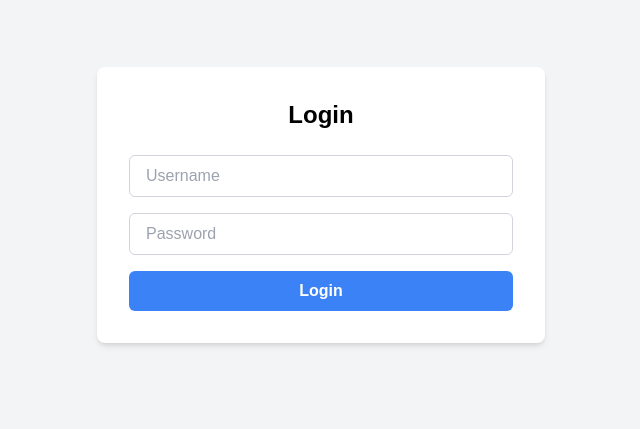
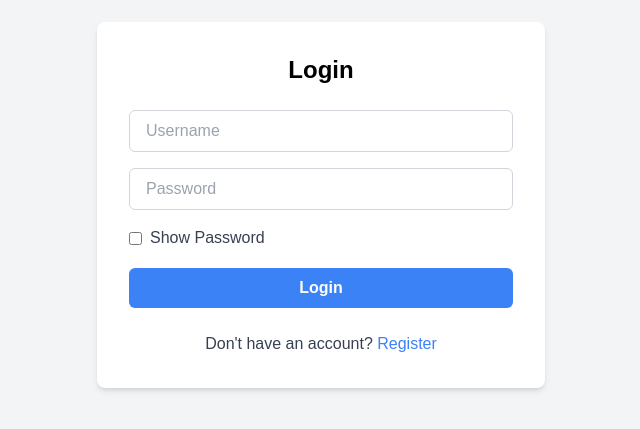
Before and after one commit to VexuBGM/AvaTour, a Next.js app in the folder frontend/: page /login in a window 1280 px wide. Shown: the part 195-624 px from the top of the page, without its empty margins (319-959 px from the left). Built offline with nearby package versions, Linux system fonts and the light colour scheme.

Commit message:
style: essentials for login/register

```diff
--- a/frontend/src/app/login/page.tsx
+++ b/frontend/src/app/login/page.tsx
@@ -8,10 +8,15 @@ import '../globals.css';
 export default function Login() {
   const [formData, setFormData] = useState({ username: '', password: '' });
   const [message, setMessage] = useState('');
+  const [showPassword, setShowPassword] = useState(false);
   const router = useRouter();
 
   const handleChange = (e: React.ChangeEvent<HTMLInputElement>) => {
     setFormData({ ...formData, [e.target.name]: e.target.value });
+  };
+
+  const handleTogglePassword = () => {
+    setShowPassword(!showPassword);
   };
 
   const handleSubmit = async (e: React.FormEvent) => {
@@ -47,12 +52,23 @@ export default function Login() {
           />
           <input
             name="password"
-            type="password"
+            type={showPassword ? "text" : "password"}
             placeholder="Password"
             value={formData.password}
             onChange={handleChange}
             className="w-full px-4 py-2 border border-gray-300 rounded-md focus:outline-none focus:ring-2 focus:ring-blue-500"
           />
+          <div className="mt-2">
+            <label className="inline-flex items-center text-gray-700">
+              <input
+                type="checkbox"
+                checked={showPassword}
+                onChange={handleTogglePassword}
+                className="form-checkbox"
+              />
+              <span className="ml-2 select-none">Show Password</span>
+            </label>
+          </div>
           <button
             type="submit"
             className="w-full px-4 py-2 font-bold text-white bg-blue-500 rounded-md hover:bg-blue-600 focus:outline-none focus:ring-2 focus:ring-blue-500"
@@ -61,6 +77,10 @@ export default function Login() {
           </button>
         </form>
         {message && <div className="mt-4 text-center text-red-500">{message}</div>}
+        <div className="mt-4 text-center">
+          <span className="text-gray-700">Don't have an account? </span>
+          <a href="/register" className="text-blue-500 hover:underline">Register</a>
+        </div>
       </div>
     </div>
   );
--- a/frontend/src/app/register/page.tsx
+++ b/frontend/src/app/register/page.tsx
@@ -14,12 +14,17 @@ export default function Register() {
   });
   const [successMessage, setSuccessMessage] = useState('');
   const [errorMessage, setErrorMessage] = useState('');
+  const [showPassword, setShowPassword] = useState(false);
 
   const handleChange = (e: React.ChangeEvent<HTMLInputElement>) => {
     setFormData({
       ...formData,
       [e.target.name]: e.target.value,
     });
+  };
+
+  const handleTogglePassword = () => {
+    setShowPassword(!showPassword);
   };
 
   const handleSubmit = async (e: React.FormEvent) => {
@@ -34,7 +39,6 @@ export default function Register() {
         { withCredentials: true }
       );
       console.log(loginResponse.data);
-      // Optionally redirect somewhere
       router.push('/dashboard');
     } catch (error) {
       setErrorMessage('Registration failed.');
@@ -72,13 +76,24 @@ export default function Register() {
           <div>
             <label className="block text-gray-700 font-medium">Password</label>
             <input
-              type="password"
+              type={showPassword ? "text" : "password"}
               name="password"
               value={formData.password}
               onChange={handleChange}
               placeholder="Enter your password"
               className="mt-1 block w-full px-3 py-2 border border-gray-300 rounded-md shadow-sm focus:outline-none focus:ring-indigo-500 focus:border-indigo-500 sm:text-sm placeholder-gray-900 text-gray-900"
             />
+            <div className="mt-2">
+              <label className="inline-flex items-center text-gray-700">
+                <input
+                  type="checkbox"
+                  checked={showPassword}
+                  onChange={handleTogglePassword}
+                  className="form-checkbox"
+                />
+                <span className="ml-2 select-none">Show Password</span>
+              </label>
+            </div>
           </div>
           <button
             type="submit"
@@ -86,6 +101,10 @@ export default function Register() {
           >
             Register
           </button>
+          <div className="mt-4 text-center">
+          <span className="text-gray-700">Have an account? </span>
+          <a href="/login" className="text-blue-500 hover:underline">Log in</a>
+        </div>
         </form>
       </div>
     </div>
```
